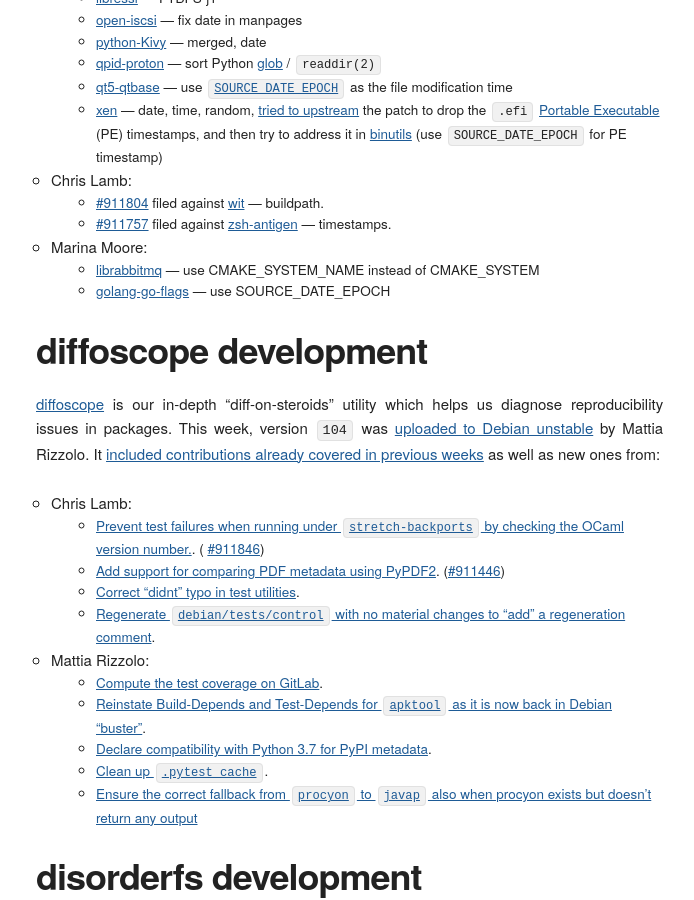
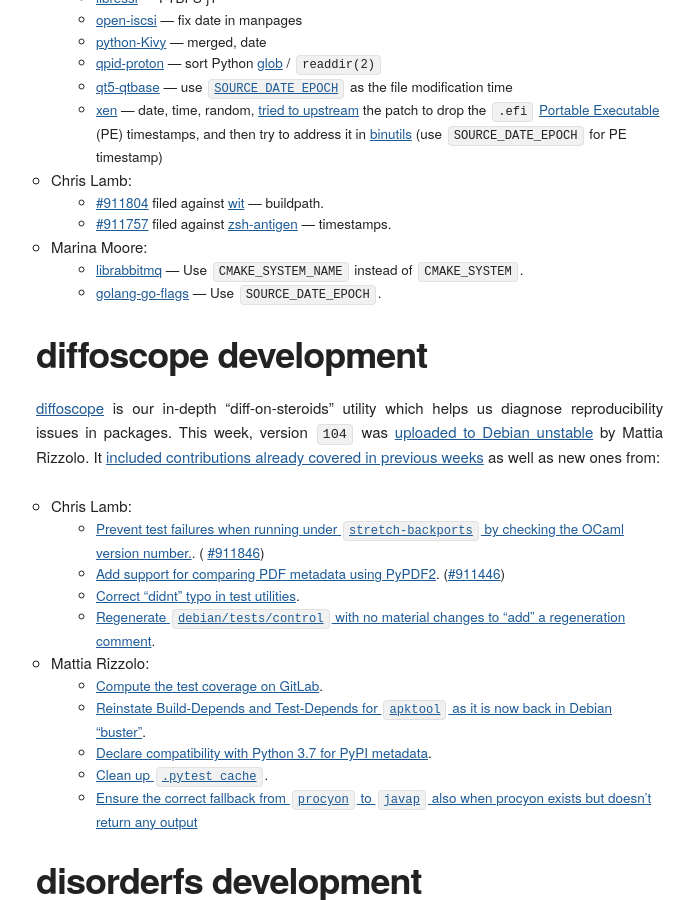
Before and after one commit to prototypefund/reproducible-website, a Jekyll site: the page built from _blog/posts/183.md, in a window 1280 px wide and 900 px high, scrolled down 1911 px. Shown: the whole window, without its empty margins (124-818 px from the left). Built offline with Jekyll 4.4.1, drawn with Linux system fonts in a browser that asks for light colours; some web fonts are replaced.

Commit message:
Use nicer formatting for these patches.

```diff
--- a/_blog/posts/183.md
+++ b/_blog/posts/183.md
@@ -55,8 +55,8 @@
     * [#911757](https://bugs.debian.org/911757) filed against [zsh-antigen](https://tracker.debian.org/pkg/zsh-antigen) — timestamps.
 
 * Marina Moore:
-    * [librabbitmq](https://github.com/alanxz/rabbitmq-c/pull/535) — use CMAKE_SYSTEM_NAME instead of CMAKE_SYSTEM
-    * [golang-go-flags](https://salsa.debian.org/go-team/packages/golang-go-flags/merge_requests/1) — use SOURCE_DATE_EPOCH
+    * [librabbitmq](https://github.com/alanxz/rabbitmq-c/pull/535) — Use `CMAKE_SYSTEM_NAME` instead of `CMAKE_SYSTEM`.
+    * [golang-go-flags](https://salsa.debian.org/go-team/packages/golang-go-flags/merge_requests/1) — Use `SOURCE_DATE_EPOCH`.
 
 
 diffoscope development
```
